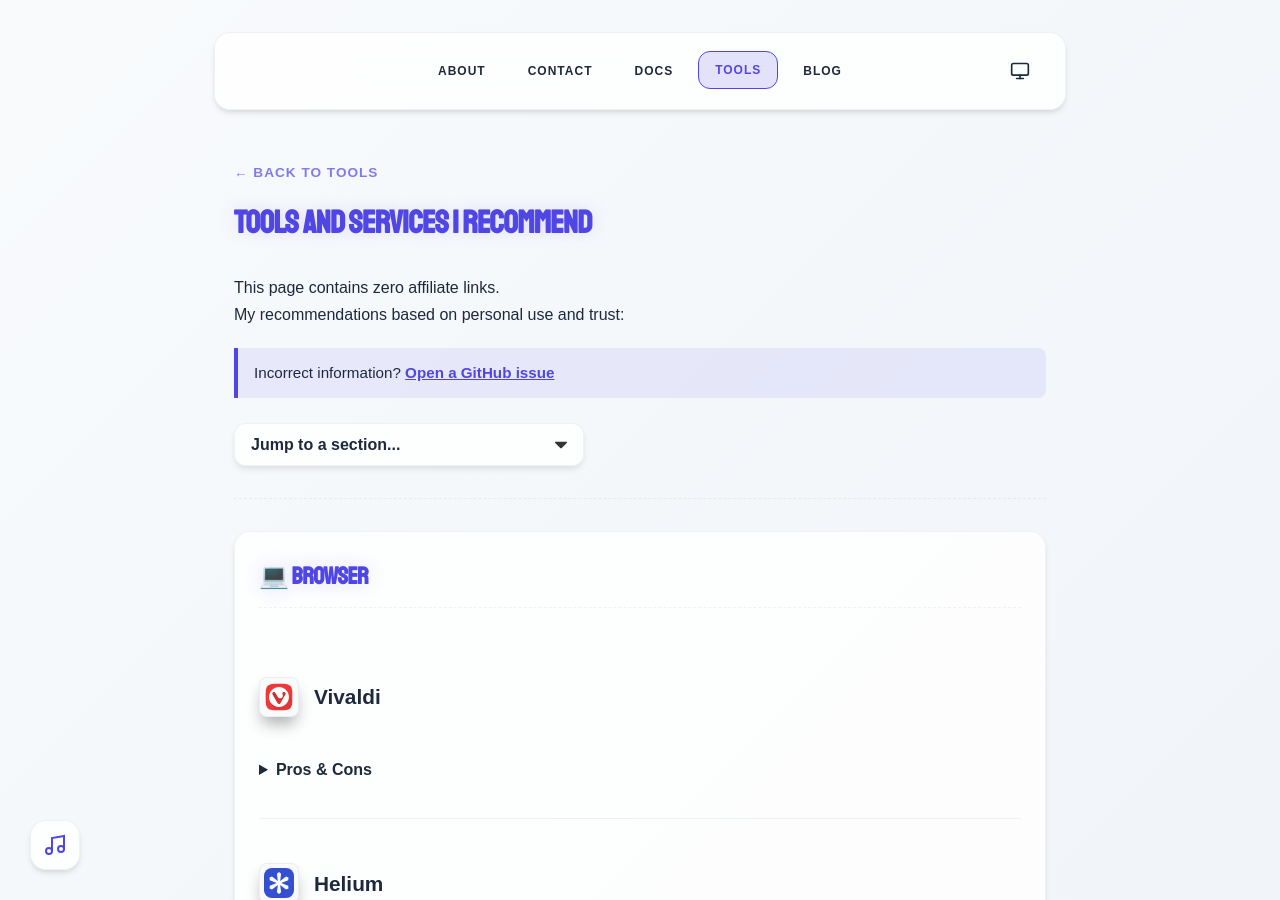
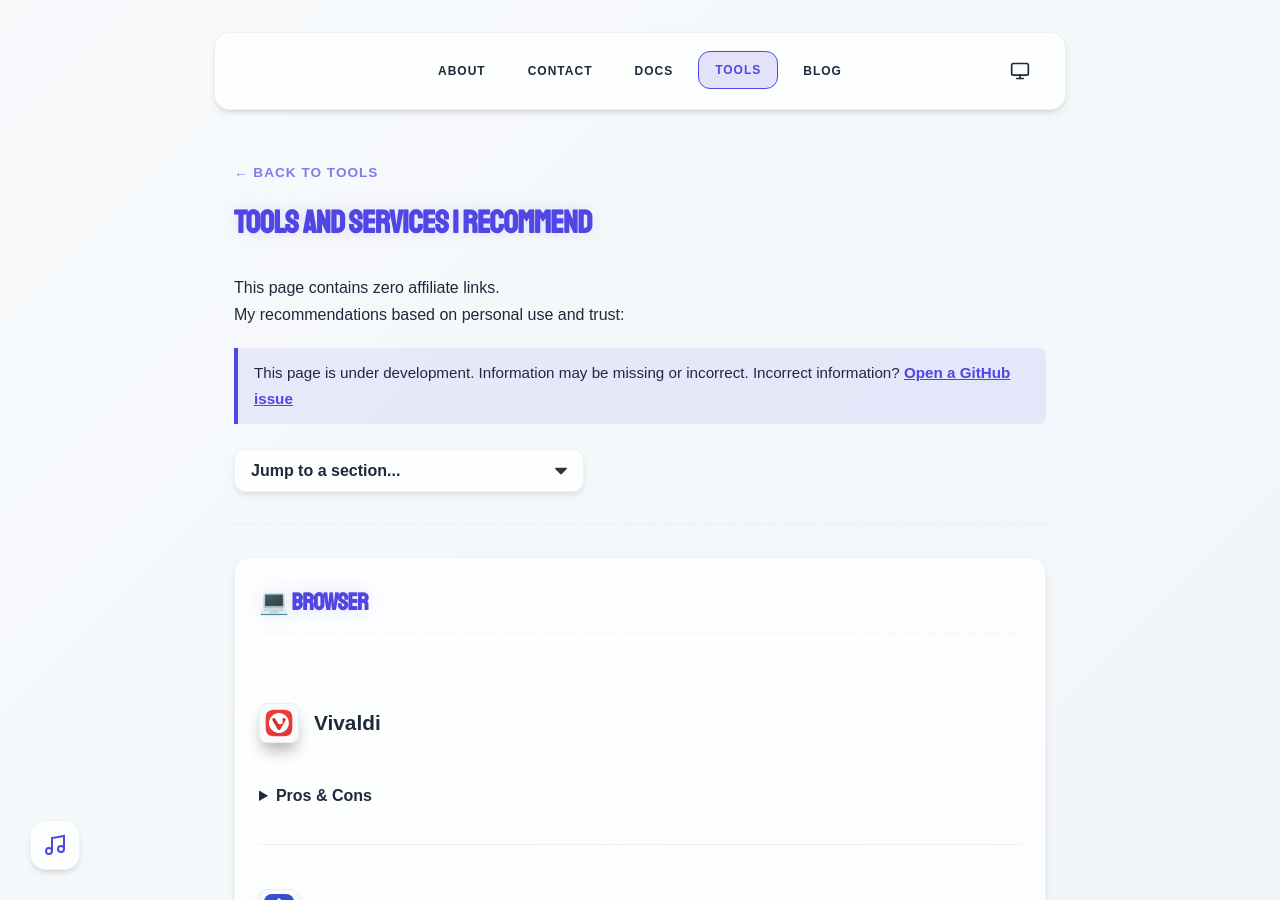
Before and after one commit to PASSK3YS/PASSK3YS.github.io, a Jekyll site: the page built from tools/myrecommendations.md, in a window 1280 px wide and 900 px high. Built offline with Jekyll 4.4.1, drawn with Linux system fonts in a browser that asks for light colours; some web fonts are replaced.

Commit message:
chore: update recommendations page disclaimer

```diff
--- a/tools/myrecommendations.md
+++ b/tools/myrecommendations.md
@@ -14,6 +14,7 @@
   My recommendations based on personal use and trust:</p>
 
   <div class="info-callout">
+      This page is under development. Information may be missing or incorrect.
       Incorrect information? <a href="https://github.com/PASSK3YS/PASSK3YS.github.io/issues" target="_blank">Open a GitHub issue</a>
   </div>
 
```
